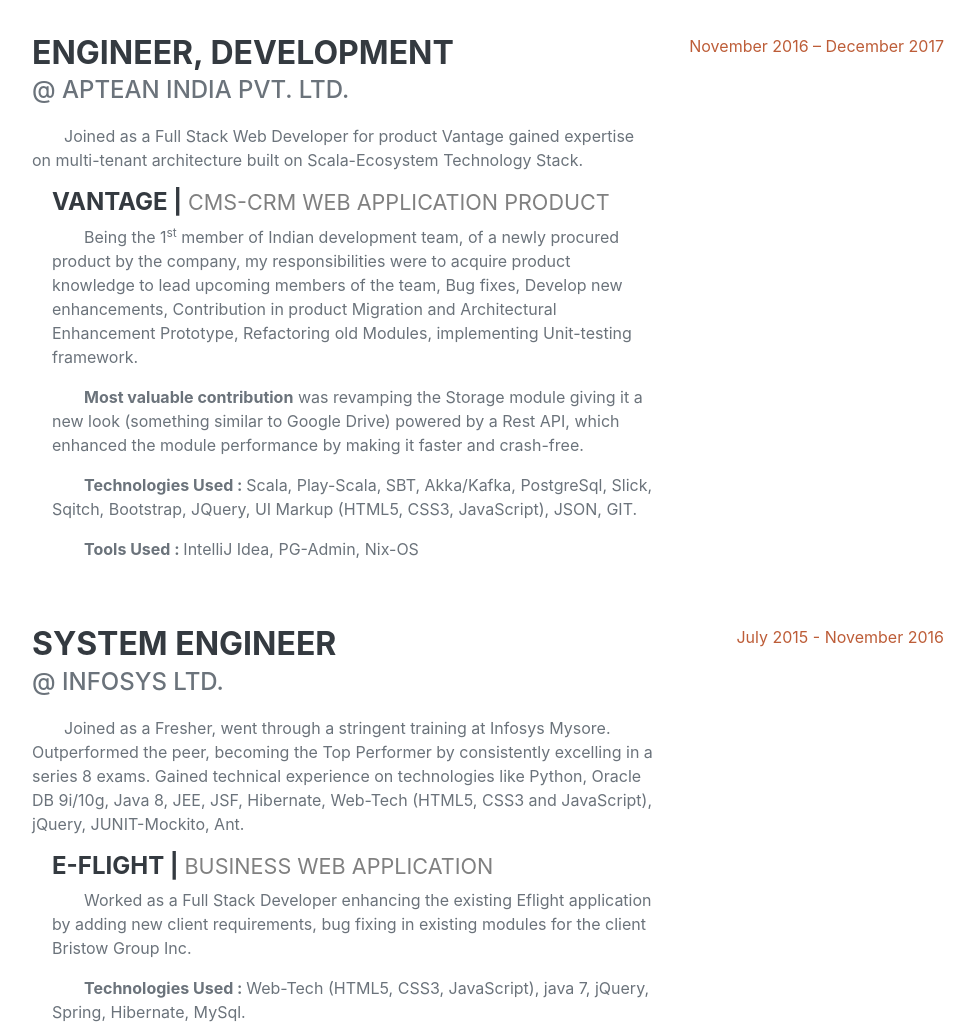
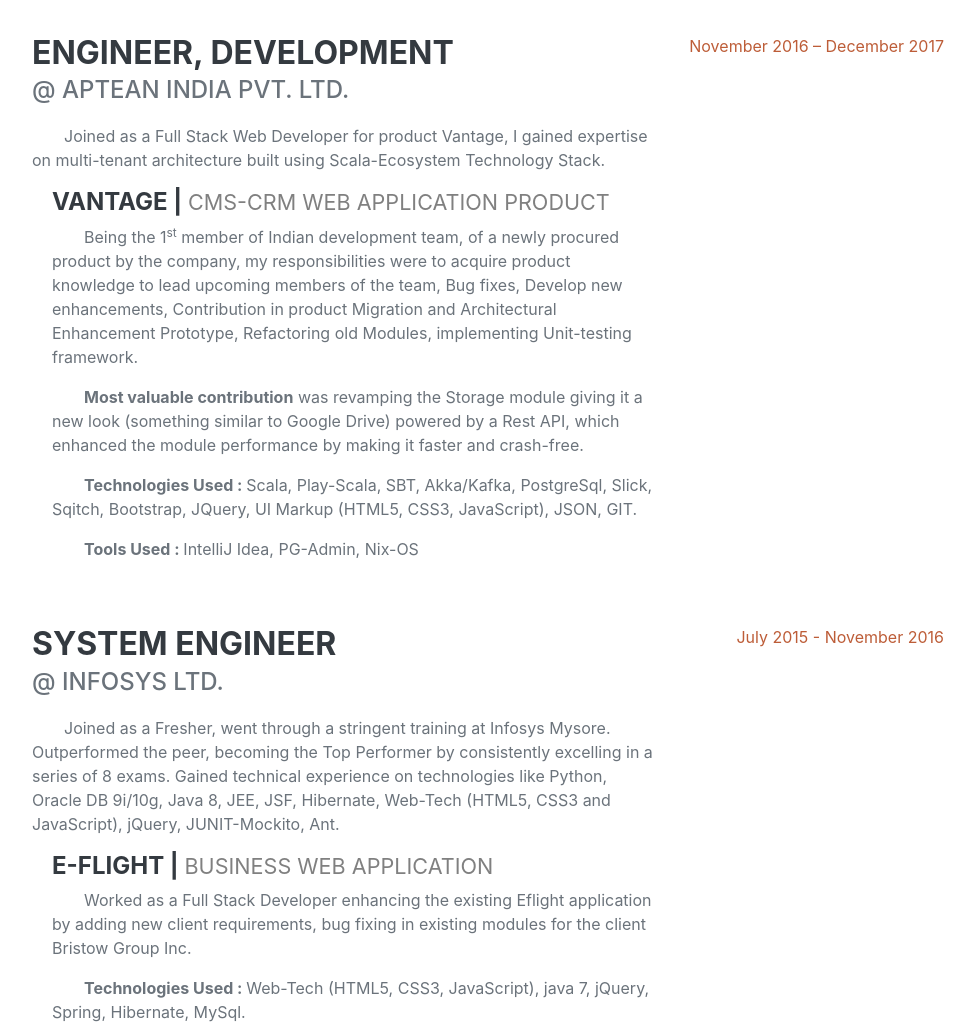
Before and after one commit to brewNotion/res, a plain HTML site: page index.html in a window 1280 px wide. Shown: the part 2920-3956 px from the top of the page, without its empty margins (288-1262 px from the left). Drawn offline with Linux system fonts and the light colour scheme; a web font is replaced by a local one.

Commit message:
Commit after changes resume online.

```diff
--- a/index.html
+++ b/index.html
@@ -167,7 +167,7 @@
               <div class="project">
                 <h4 style="padding-top:20px;">Email Clustering | <a href="https://github.com/rohitnandi12/EmailClustering">Github Link</a></h4>
                 <p>To resolve the dump of emails in my Gmail inbox, unsatisfied with the limited number of labels Gmail categorize data I had this idea to gather insight from the emails
-                  in my inbox and categorizing them to more labels. <a href="https://github.com/rohitnandi12/EmailClustering">Github Link</a>.</p>
+                  in my inbox and categorizing them to those labels. <a href="https://github.com/rohitnandi12/EmailClustering">Github Link</a>.</p>
                 <ul>
                   <li>Using Gmail API to gather emails to a .csv format dataset – Total of 37176 emails.</li>
                   <li>Analyzing the problem to be Unsupervised Clustering problem.</li>
@@ -197,7 +197,7 @@
             <div class="resume-content mr-auto">
               <h3 class="mb-0">Engineer, Development</h3>
               <div class="subheading mb-3">@ Aptean India pvt. Ltd.</div>
-              <p>Joined as a Full Stack Web Developer for product Vantage gained expertise on multi-tenant architecture built on Scala-Ecosystem Technology Stack.</p>
+              <p>Joined as a Full Stack Web Developer for product Vantage, I gained expertise on multi-tenant architecture built using Scala-Ecosystem Technology Stack.</p>
               <div class="project">
                 <h4>Vantage | <span class="side-heading">CMS-CRM Web Application Product</span></h4>
                 <p>Being the 1<sup>st</sup> member of Indian development team, of a newly procured product by the company, my responsibilities were to acquire product knowledge to lead upcoming members of the team, Bug fixes, Develop new enhancements, Contribution in product Migration and Architectural
@@ -219,7 +219,7 @@
             <div class="resume-content mr-auto">
               <h3 class="mb-0">System Engineer</h3>
               <div class="subheading mb-3">@ Infosys Ltd.</div>
-              <p>Joined as a Fresher, went through a stringent training at Infosys Mysore. Outperformed the peer, becoming the Top Performer by consistently excelling in a series 8 exams. Gained technical experience on technologies like Python, Oracle DB 9i/10g, Java 8, JEE, JSF, Hibernate, Web-Tech (HTML5, CSS3 and JavaScript), jQuery, JUNIT-Mockito, Ant.</p>
+              <p>Joined as a Fresher, went through a stringent training at Infosys Mysore. Outperformed the peer, becoming the Top Performer by consistently excelling in a series of 8 exams. Gained technical experience on technologies like Python, Oracle DB 9i/10g, Java 8, JEE, JSF, Hibernate, Web-Tech (HTML5, CSS3 and JavaScript), jQuery, JUNIT-Mockito, Ant.</p>
               <div class="project">
                 <h4>E-Flight | <span class="side-heading">Business Web Application</span></h4>
                 <p>Worked as a Full Stack Developer enhancing the existing Eflight application by adding new client requirements, bug fixing in existing modules for the client Bristow Group Inc.</p>
```
Also changed, not shown: package.json (deleted, +0 -43 lines), 1 other file.
